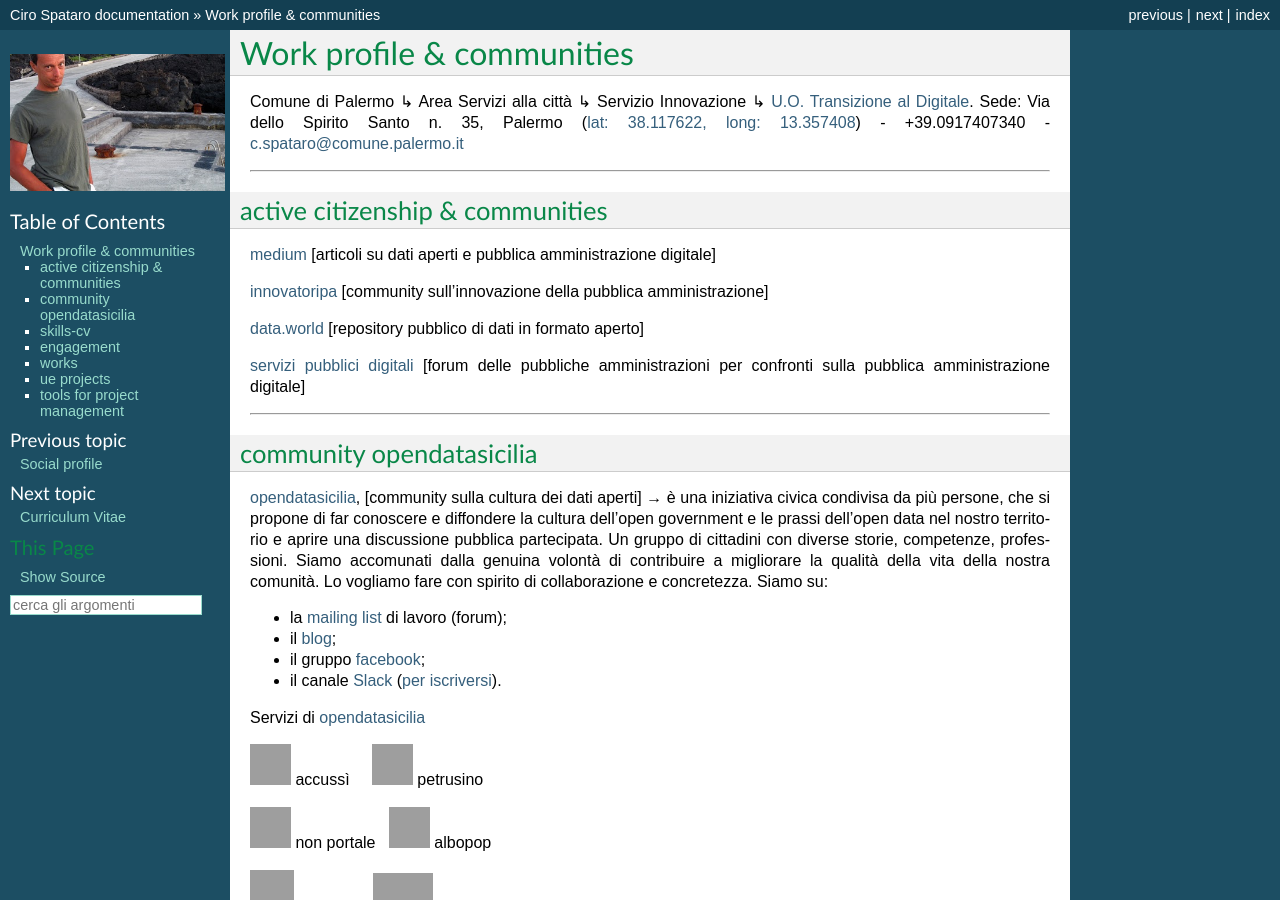
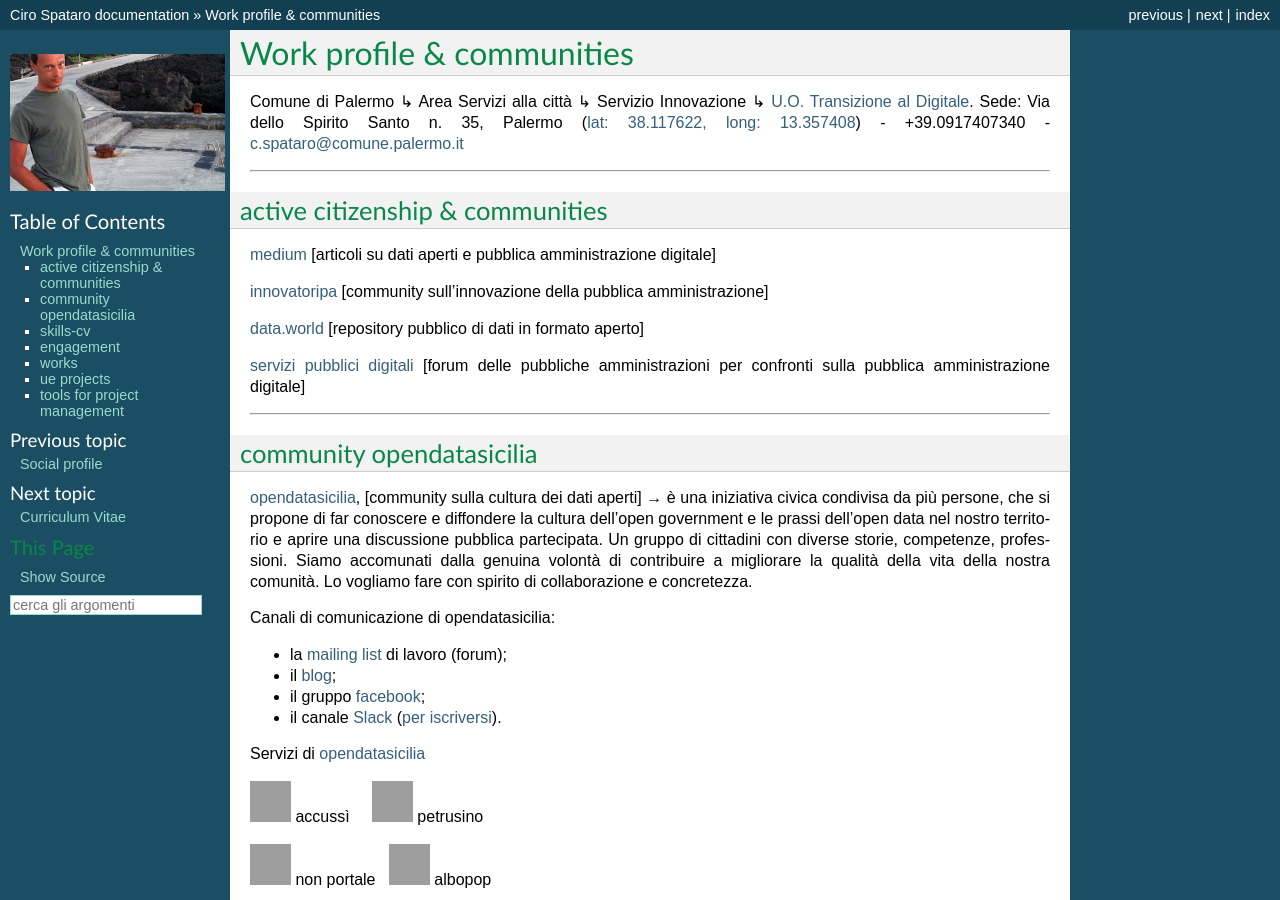
Before and after one commit to cirospat/rtd-schematipo, a Sphinx documentation site: the page built from docs/work-profile.rst, in a window 1280 px wide and 900 px high, cut to the strip 0-900 px from the top of the window. Built offline with Sphinx 7.4.7, drawn with Linux system fonts in a browser that asks for light colours; pages that are not in the unit, such as notebooks, are missing from menus; comment, search, counter and statistics services are not loaded; grey boxes are pictures that could not be loaded.

Commit message:
Google Docs reST Editor@2018-7-21 23:44:50

```diff
--- a/docs/work-profile.rst
+++ b/docs/work-profile.rst
@@ -28,7 +28,9 @@ active citizenship & communities
 community opendatasicilia
 =========================
 
-\ |LINK8|\ , [community sulla cultura dei dati aperti] → è una iniziativa civica condivisa da più persone, che si propone di far conoscere e diffondere la cultura dell'open government e le prassi dell'open data nel nostro territorio e aprire una discussione pubblica partecipata. Un gruppo di cittadini con diverse storie, competenze, professioni. Siamo accomunati dalla genuina volontà di contribuire a migliorare la qualità della vita della nostra comunità. Lo vogliamo fare con spirito di collaborazione e concretezza. Siamo su:
+\ |LINK8|\ , [community sulla cultura dei dati aperti] → è una iniziativa civica condivisa da più persone, che si propone di far conoscere e diffondere la cultura dell'open government e le prassi dell'open data nel nostro territorio e aprire una discussione pubblica partecipata. Un gruppo di cittadini con diverse storie, competenze, professioni. Siamo accomunati dalla genuina volontà di contribuire a migliorare la qualità della vita della nostra comunità. Lo vogliamo fare con spirito di collaborazione e concretezza.
+
+Canali di comunicazione di opendatasicilia:
 
 * la \ |LINK9|\  di lavoro (forum);
 
```
